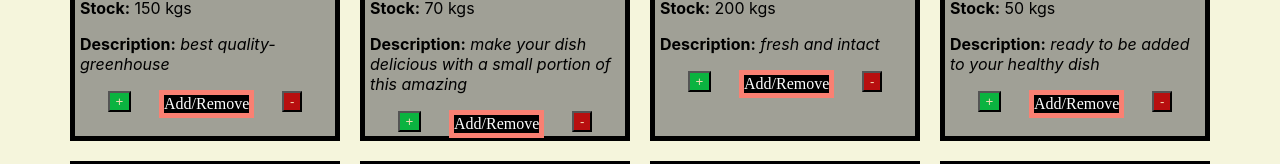
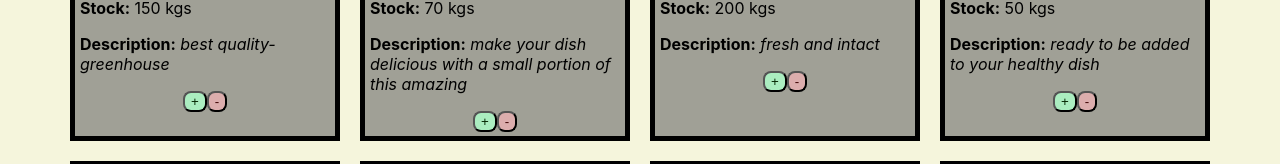
Before and after one commit to TheEmadM/Market, a React (Create React App) app: page / in a window 1280 px wide. Shown: the part 531-695 px from the top of the page. Built offline with nearby package versions, Linux system fonts and the light colour scheme.

Commit message:
button modification

```diff
--- a/src/App.css
+++ b/src/App.css
@@ -21,14 +21,16 @@
   color: #61dafb;
 }
 
-.btn{
-background-color: rgb(11, 179, 64);
-color: wheat;
+.Btn-Add{
+background-color: rgb(171, 237, 192);
+color: rgb(5, 37, 0);
+border-radius: 8px;
 }
 
-.btnn{
-  background-color: rgb(184, 15, 15);
-  color: wheat;
+.Btn-Remove{
+  background-color: rgb(220, 173, 173);
+  color: rgb(61, 4, 4);
+  border-radius: 8px;
   }
 
 .product-holder {
--- a/src/Button.js
+++ b/src/Button.js
@@ -1,9 +1,9 @@
 import React from "react";
 
-export default function ButtonAdd({ onClick }) {
+export function ButtonAdd({ onClick }) {
   return (
     <div>
-      <button className="btn" onClick={onClick}>
+      <button className="Btn-Add" onClick={onClick}>
         {" "}
         +
       </button>
@@ -14,10 +14,20 @@ export default function ButtonAdd({ onClick }) {
 export function ButtonMin({ onClick }) {
   return (
     <div>
-      <button className="btnn" onClick={onClick}>
+      <button className="Btn-Remove" onClick={onClick}>
         {" "}
         -
       </button>
     </div>
   );
 }
+
+export default function Button({ handleAddToCart, handleRemoveFromCart }) {
+  return (
+    <div style={{ display: "flex", alignItems: "center" }}>
+      <ButtonAdd onClick={handleAddToCart} />
+
+      <ButtonMin onClick={handleRemoveFromCart} />
+    </div>
+  );
+}
--- a/src/Product.js
+++ b/src/Product.js
@@ -1,6 +1,6 @@
 import React from "react";
 import "./App.css";
-import ButtonAdd, { ButtonMin } from "./Button";
+import Button from "./Button";
 import { useState } from "react";
 
 export default function Product(props) {
@@ -57,10 +57,17 @@ export default function Product(props) {
         <p>
           <b>Description:</b> <i>{props.description}</i>
         </p>
-        <div className="add-remove-cart">
-          <ButtonAdd onClick={handleAddToCart} />
-          <div className="btnH">Add/Remove</div>
-          <ButtonMin onClick={handleRemoveFromCart} />
+        <div
+          style={{
+            display: "flex",
+            alignItems: "center",
+            justifyContent: "center",
+          }}
+        >
+          <Button
+            handleAddToCart={handleAddToCart}
+            handleRemoveFromCart={handleRemoveFromCart}
+          />
         </div>
       </div>
     </div>
```
